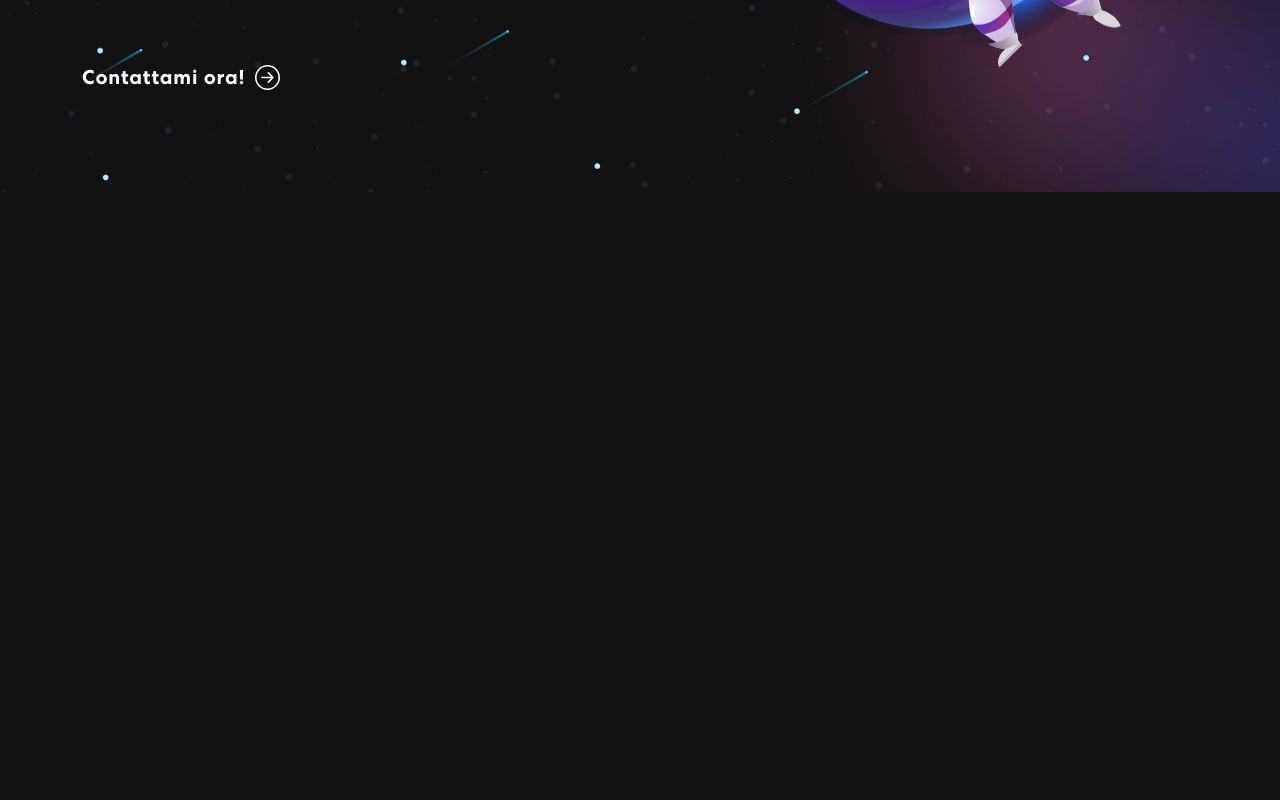
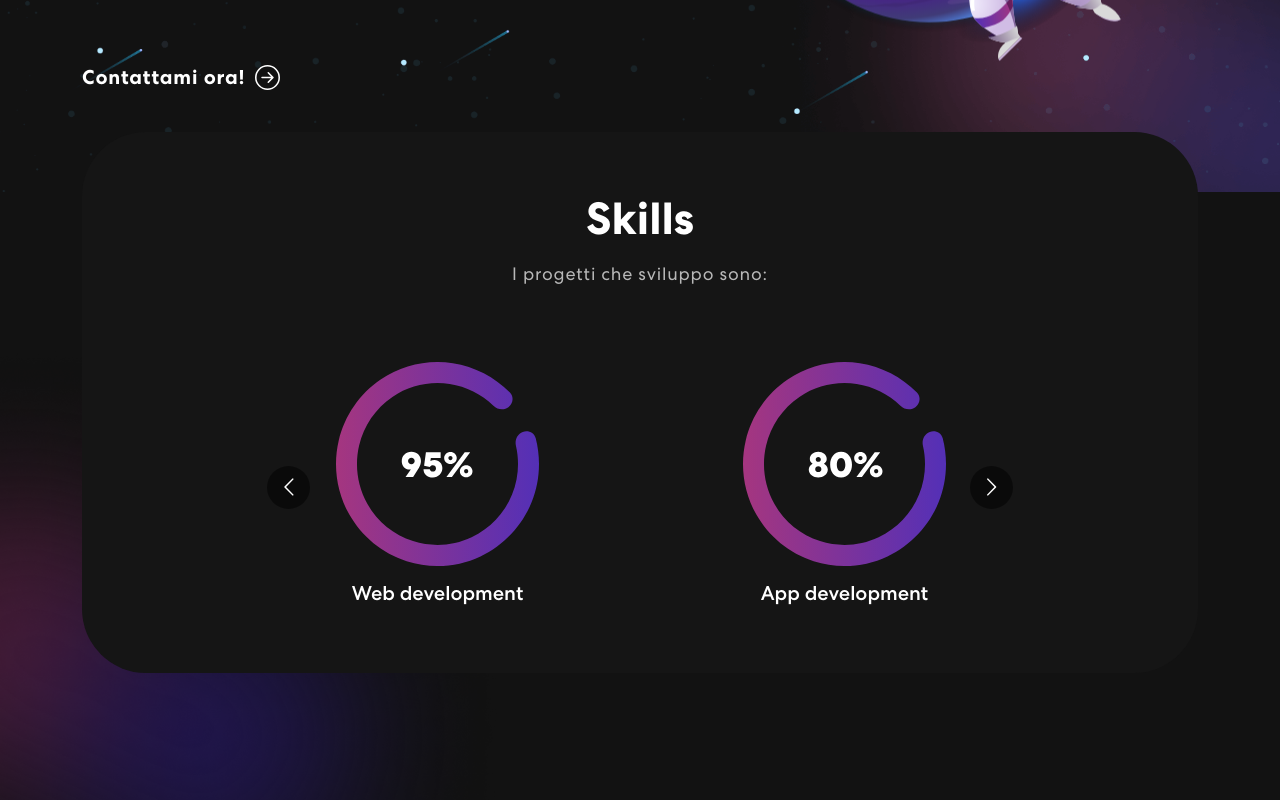
Before and after one commit to Paolo95/Portfolio_site, a React (Create React App) app: page / in a window 1280 px wide. Shown: the part 580-1380 px from the top of the page. Before the commit the page ends 800 px from the top, so only its background shows below. Built offline with nearby package versions, Linux system fonts and the light colour scheme.

Commit message:
Skills section done

```diff
--- a/public/index.html
+++ b/public/index.html
@@ -24,7 +24,7 @@
       work correctly both with client-side routing and a non-root public URL.
       Learn how to configure a non-root public URL by running `npm run build`.
     -->
-    <title>React App</title>
+    <title>Paolo Compagnoni - Sito Ufficiale</title>
   </head>
   <body>
     <noscript>You need to enable JavaScript to run this app.</noscript>
--- a/src/App.css
+++ b/src/App.css
@@ -299,3 +299,50 @@
 .txt-rotate > .wrap {
   border-right: 0.08em solid #666;
 }
+
+/* Skills */
+
+.skill {
+  padding: 0 0 50px 0;
+  position: relative;
+}
+
+.skill-bx{
+  background: #151515;
+  border-radius: 64px;
+  text-align: center;
+  padding: 60px 50px;
+  margin-top: -60px;
+}
+
+.skill h2 {
+  font-size: 45px;
+  font-weight: 700;
+}
+
+.skill p {
+  color: #B8B8B8;
+  font-size: 18px;
+  letter-spacing: 0.8px;
+  line-height: 1.5em;
+  margin: 14px 0 75px 0;
+}
+
+.skills-slider{
+  width: 80%;
+  margin: 0 auto;
+  position: relative;
+}
+
+.skills-slider .item img{
+  width: 50%;
+  margin: 0 auto 15px auto;
+}
+
+.background-image-left{
+  top: 28%;
+  position: absolute;
+  bottom: 0;
+  width: 40%;
+  z-index: -4;
+}
--- a/src/App.js
+++ b/src/App.js
@@ -1,6 +1,7 @@
 import './App.css';
 import { NavBar } from "./components/NavBar";
 import { Banner } from './components/Banner'
+import { Skills } from './components/Skills'
 import 'bootstrap/dist/css/bootstrap.min.css';
 
 
@@ -9,6 +10,7 @@
     <div className="App">
       <NavBar />
       <Banner />
+      <Skills />
     </div>
   );
 }
--- /dev/null
+++ b/src/components/Skills.js
@@ -0,0 +1,66 @@
+import { Col, Container, Row } from "react-bootstrap";
+import Carousel from "react-multi-carousel";
+import "react-multi-carousel/lib/styles.css";
+import meter1 from "../assets/img/meter1.svg"
+import meter2 from "../assets/img/meter2.svg"
+import meter3 from "../assets/img/meter3.svg"
+import colorSharp from '../assets/img/color-sharp.png'
+
+export const Skills = () => {
+
+    const responsive = {
+        superLargeDesktop: {
+          // the naming can be any, depends on you.
+          breakpoint: { max: 4000, min: 3000 },
+          items: 5
+        },
+        desktop: {
+          breakpoint: { max: 3000, min: 1024 },
+          items: 3
+        },
+        tablet: {
+          breakpoint: { max: 1024, min: 464 },
+          items: 2
+        },
+        mobile: {
+          breakpoint: { max: 464, min: 0 },
+          items: 1
+        }
+      };
+
+      return(
+        <section className="skill" id="skills">
+            <Container>
+                <Row>
+                    <Col>
+                        <div className="skill-bx">
+                            <h2>
+                                Skills
+                            </h2>
+                            <p>I progetti che sviluppo sono:</p>
+                            <Carousel responsive={responsive} infinite={true} className='skills-slider'>
+                                <div className='item'>
+                                    <img src={meter1} alt='Image1' />
+                                    <h5>Web development</h5>
+                                </div>
+                                <div className='item'>
+                                    <img src={meter2} alt='Image2' />
+                                    <h5>App development</h5>
+                                </div>
+                                <div className='item'>
+                                    <img src={meter3} alt='Image3' />
+                                    <h5>Python</h5>
+                                </div>
+                                <div className='item'>
+                                    <img src={meter1} alt='Image4' />
+                                    <h5>Unity development</h5>
+                                </div>
+                            </Carousel>
+                        </div>
+                    </Col>
+                </Row>
+            </Container>
+            <img className="background-image-left" src={colorSharp} alt='background-left'/>
+        </section>
+      )
+}
```
